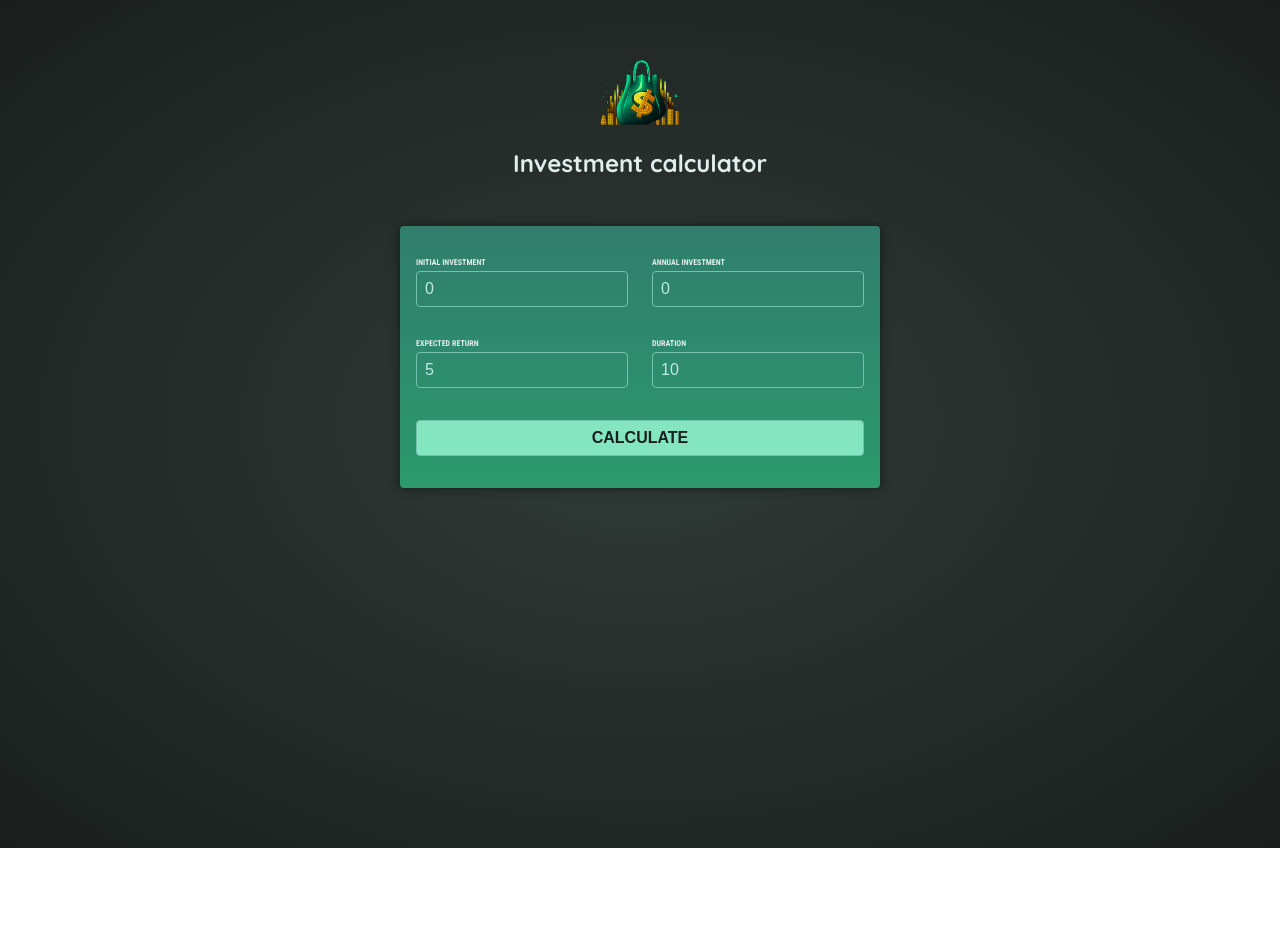
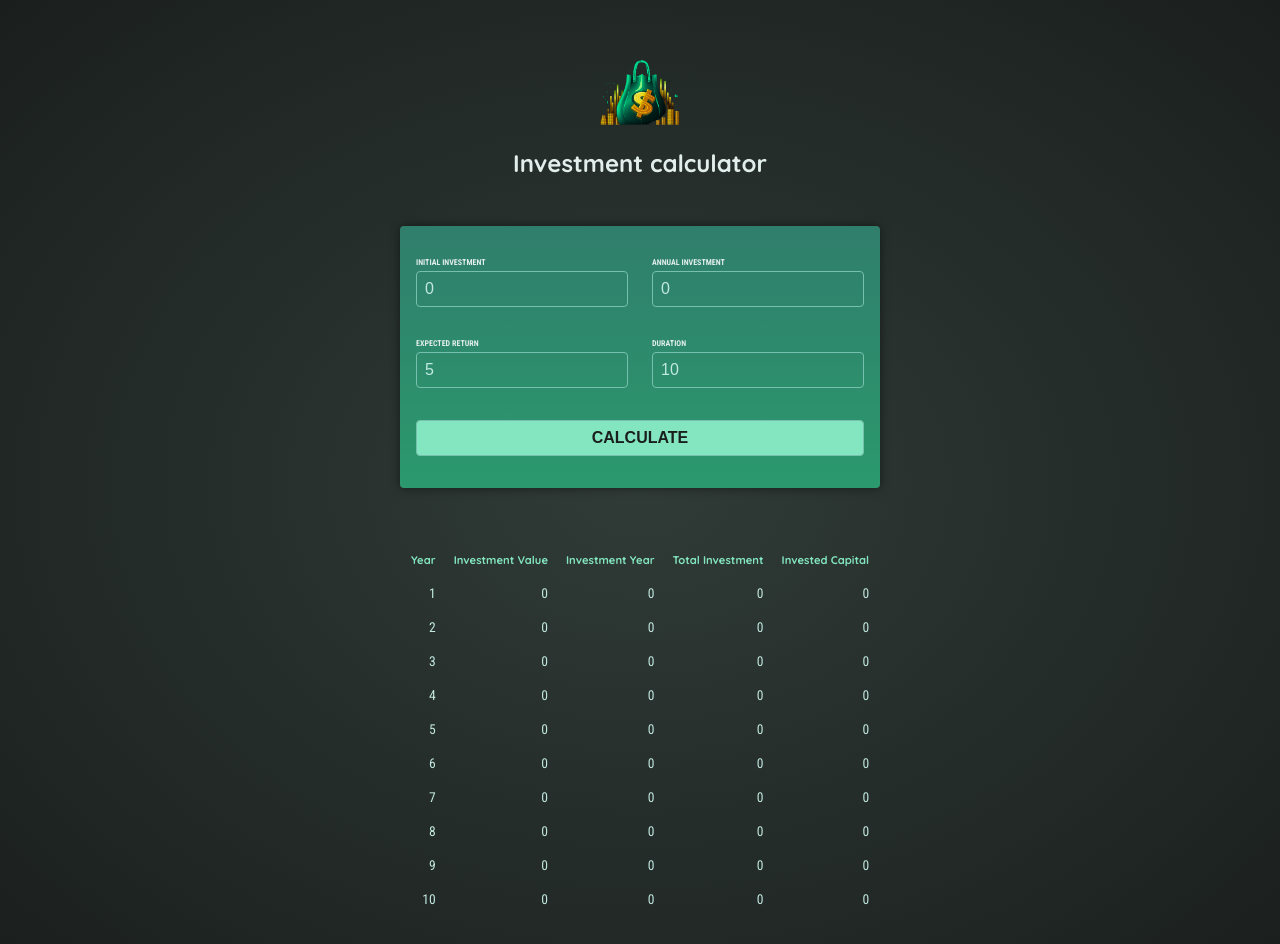
Before and after one commit to GeorgeShegera/investment-calculator-angular, an Angular app: page / in a window 1280 px wide. Both pictures are taken after a click on the button "CALCULATE". Shown: the top 944 px of the page. Before the commit the page ends 848 px from the top, so only its background shows below. Built offline with nearby package versions, Linux system fonts and the light colour scheme.

Commit message:
table-output

```diff
--- a/src/app/app.html
+++ b/src/app/app.html
@@ -1,3 +1,5 @@
 <app-header></app-header>
 
 <app-user-input (calculate)="onCalculateInvestmentResults($event)" />
+
+<app-investment-results [data]="resultsData"> </app-investment-results>
--- a/src/app/app.ts
+++ b/src/app/app.ts
@@ -3,16 +3,26 @@
 
 import { HeaderComponent } from './header/header.component';
 import { UserInputComponent } from './user-input/user-input.component';
+import { InvestmentResultsComponent } from './investment-results/investment-results.component';
+
 import type { InvestmentInput } from './investment-input.model';
+import { InvestmentResult } from './investment-result.model';
 
 @Component({
   selector: 'app-root',
-  imports: [RouterOutlet, HeaderComponent, UserInputComponent],
+  imports: [
+    RouterOutlet,
+    HeaderComponent,
+    UserInputComponent,
+    InvestmentResultsComponent,
+  ],
   templateUrl: './app.html',
   styleUrl: './app.scss',
 })
 export class App {
   protected title = 'investment-calculator';
+
+  resultsData?: InvestmentResult[];
 
   onCalculateInvestmentResults(data: InvestmentInput) {
     const { initialInvestment, duration, expectedReturn, annualInvestment } =
@@ -37,6 +47,6 @@
       });
     }
 
-    console.log(annualData);
+    this.resultsData = annualData;
   }
 }
--- /dev/null
+++ b/src/app/investment-results/investment-results.component.html
@@ -0,0 +1,28 @@
+@if(!data){
+<p>Please enter some values and press "Calculate"</p>
+} @else{
+
+<table>
+  <thead>
+    <tr>
+      <th>Year</th>
+      <th>Investment Value</th>
+      <th>Investment Year</th>
+      <th>Total Investment</th>
+      <th>Invested Capital</th>
+    </tr>
+  </thead>
+  <tbody>
+    @for(result of data; track result.year) {
+    <tr>
+      <td>{{ result.year }}</td>
+      <td>{{ result.valueEndOfYear }}</td>
+      <td>{{ result.interest }}</td>
+      <td>{{ result.totalInterest }}</td>
+      <td>{{ result.totalAmountInvested }}</td>
+    </tr>
+    }
+  </tbody>
+</table>
+
+}
--- /dev/null
+++ b/src/app/investment-results/investment-results.component.scss
@@ -0,0 +1,23 @@
+table {
+  max-width: 50rem;
+  margin: 2rem auto;
+  padding: 1rem;
+  table-layout: fixed;
+  border-spacing: 1rem;
+  text-align: right;
+}
+
+p {
+  text-align: center;
+}
+
+table thead {
+  font-size: 0.7rem;
+  color: #83e6c0;
+}
+
+table tbody {
+  font-family: "Roboto Condensed", sans-serif;
+  font-size: 0.85rem;
+  color: #c2e9e0;
+}
```
Also changed, not shown: src/app/investment-result.model.ts (added, +8 -0 lines), src/app/investment-results/investment-results.component.ts (added, +14 -0 lines).
